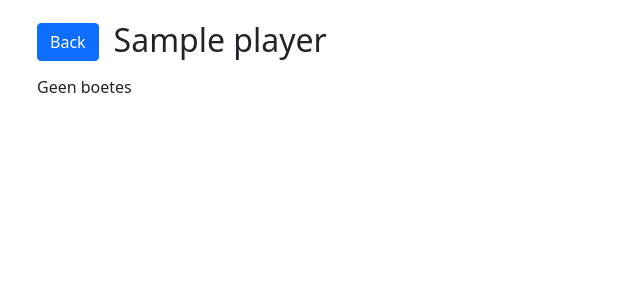
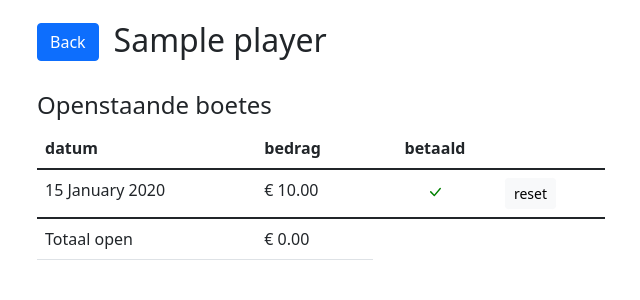
Before and after one commit to jeroenvanriel/hockey-tracker, a Django app: page /player/1/ in a window 1280 px wide. Shown: the part 54-354 px from the top of the page, without its empty margins (319-959 px from the left). Run offline with Django 3.2, Linux system fonts and the light colour scheme; a user stored in the database is signed in; tables that the repository leaves empty hold one stand-in row (values such as "Sample post").

Commit message:
check and reset fines

```diff
--- a/attendance/urls.py
+++ b/attendance/urls.py
@@ -7,6 +7,7 @@ urlpatterns = [
 
     path('player', views.PlayerListView.as_view(), name='players'),
     path('player/<int:pk>/', views.PlayerDetailView.as_view(), name='player'),
+    path('player/<int:pk>/paid', views.fine_paid, name='fine_paid'),
 
     path('training/', views.training_overview, name='trainings'),
     path('training/<int:pk>/', views.update_presence, name='training'),
--- a/attendance/views.py
+++ b/attendance/views.py
@@ -1,4 +1,4 @@
-from django.http import HttpResponseRedirect
+from django.http import HttpResponse, HttpResponseRedirect
 from django.shortcuts import render, get_object_or_404
 from django.views import generic
 from django.urls import reverse
@@ -48,7 +48,28 @@ class PlayerDetailView(LoginRequiredMixin, generic.DetailView):
         ).values('attendance__player__pk')
 
         total_fine = subquery.annotate(total_fine=Sum('amount')).values('total_fine')
-        return Player.objects.annotate(total_fine=total_fine, any_fines=Exists(subquery))
+        return Player.objects.annotate(total_fine=Coalesce(total_fine, 0, output_field=models.FloatField()), any_fines=Exists(subquery))
+
+@permission_required('attendance.fine_paid')
+def fine_paid(request, pk):
+    """Register a fine as paid."""
+
+    player = get_object_or_404(Player, pk=pk)
+
+    if request.method != 'POST':
+        return HttpResponse(status_code=405) # method not allowed
+
+    if 'paid' in request.POST:
+        fine = get_object_or_404(Fine, pk=request.POST['paid'])
+        fine.paid = True
+        fine.save()
+    if 'reset' in request.POST:
+        fine = get_object_or_404(Fine, pk=request.POST['reset'])
+        fine.paid = False
+        fine.save()
+
+    return HttpResponseRedirect(reverse('player', args=(player.id,)))
+
 
 def training_overview(request):
     trainings = Training.objects.filter(verified=False, date__gte = timezone.now()).order_by('date')
--- a/templates/attendance/player_detail.html
+++ b/templates/attendance/player_detail.html
@@ -6,28 +6,54 @@
     <h2 style="margin-left: 15px; padding-top: 5px;">{{ player.name }}</h2>
 </div>
 
-{% if player.any_fines %}
+{% if player.any_fines or perms.attendance.fine_paid %}
 <h4 class="mt-4">Openstaande boetes</h4>
 <table class="table">
 <thead>
     <tr>
         <th scope="col">datum</th>
         <th scope="col">bedrag</th>
+        <th scope="col" style="text-align: center;">betaald</th>
     </tr>
 </thead>
 <tbody>
 
     {% for attendance in player.attendances.all %}
-        {% if attendance.fine and not attendance.fine.paid %}
+        {% if attendance.fine %}
         <tr>
             <td>{{ attendance.training.date | date:"d F Y" }}</td>
             <td>€ {{ attendance.fine.amount | floatformat:2 }}</td>
+            <td style="text-align: center;"">
+                {% if attendance.fine.paid %}
+                    <svg xmlns="http://www.w3.org/2000/svg" width="16" height="16" fill="green" class="bi bi-check-lg" viewBox="0 0 16 16">
+                        <path d="M12.736 3.97a.733.733 0 0 1 1.047 0c.286.289.29.756.01 1.05L7.88 12.01a.733.733 0 0 1-1.065.02L3.217 8.384a.757.757 0 0 1 0-1.06.733.733 0 0 1 1.047 0l3.052 3.093 5.4-6.425a.247.247 0 0 1 .02-.022Z"/>
+                    </svg>
+                {% else %}
+                    <span class="badge bg-danger">nee</span>
+                {% endif %}
+            </td>
+
+            {% if perms.attendance.fine_paid %}
+            <td>
+                <form action="{% url 'fine_paid' player.id %}" method="post">
+                    {% csrf_token %}
+                    {% if not attendance.fine.paid %}
+                    <button  type="submit" name="paid" value="{{ attendance.fine.id }}" class="btn btn-sm btn-primary">check
+                    </button>
+                    {% else %}
+                    <button  type="submit" name="reset" value="{{ attendance.fine.id }}" class="btn btn-sm btn-light">reset
+                    </button>
+                    {% endif %}
+                </form>
+            </td>
+            {% endif %}
+
         </tr>
         {% endif %}
     {% endfor %}
 
     <tr style="border-top-width: 2px;">
-        <td>Totaal </td>
+        <td>Totaal open</td>
         <td>€ {{ player.total_fine | floatformat:2 }}</td>
     </tr>
 </tbody>
```
